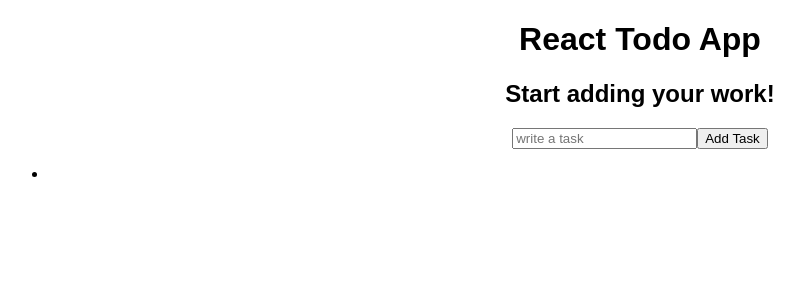
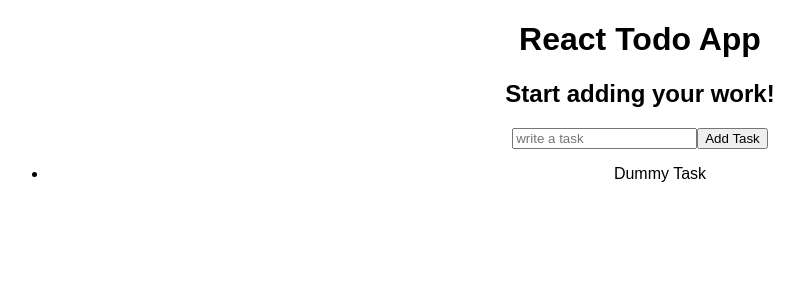
Before and after one commit to abahad7921/ReactJS-ToDo-App, a React (Create React App) app: page / in a window 1280 px wide. Shown: the top 300 px of the page, without its empty margins (0-804 px from the left). Built offline with nearby package versions, Linux system fonts and the light colour scheme.

Commit message:
feat: Added todos.map

```diff
--- a/src/App.js
+++ b/src/App.js
@@ -7,7 +7,7 @@ export default function App() {
     setTask(event.target.value);
   }
 
-  const [task, setTask] = useState([]);
+  const [todos, setTodos] = useState(["Dummy Task"]);
 
   return (
     <div className="App">
@@ -17,7 +17,11 @@ export default function App() {
       <input placeholder="write a task" onChange={inputChangeHandler}></input>
 
       <button>Add Task</button>
-      <ul>{<li>{task}</li>}</ul>
+      <ul>
+        {todos.map(function (todo) {
+          return <li>{todo}</li>;
+        })}
+      </ul>
     </div>
   );
 }
```
